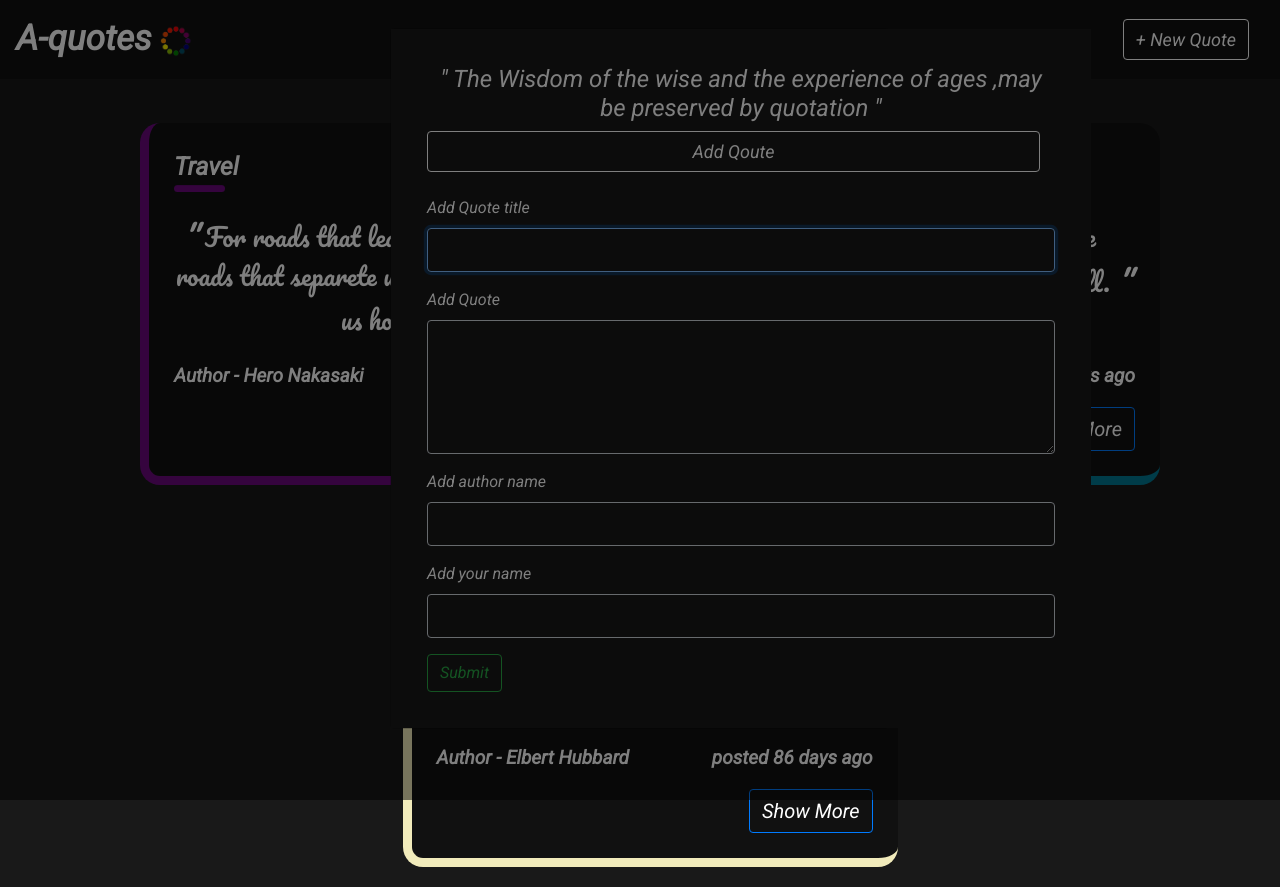
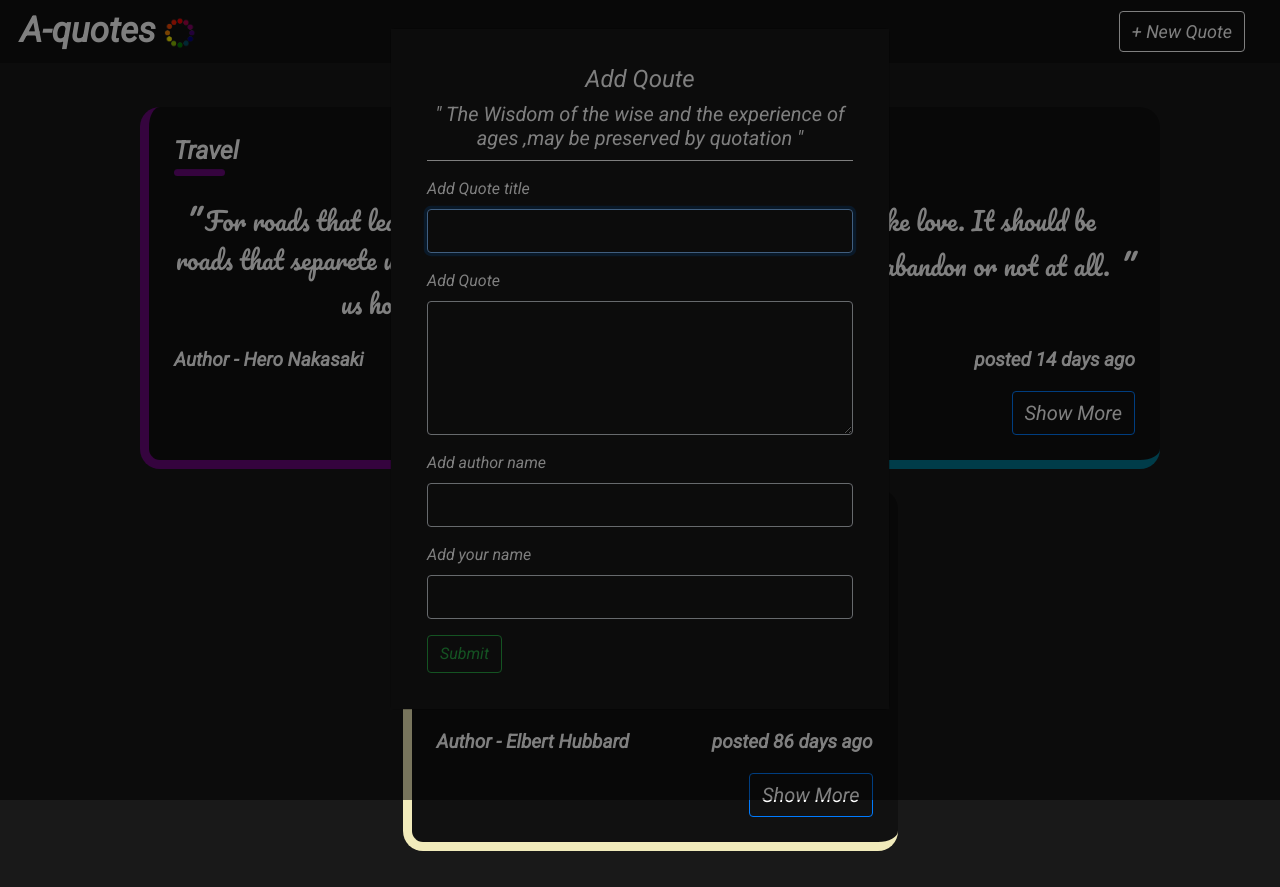
Before and after one commit to kilonzif/A-quote, an Angular app: page / in a window 1280 px wide. Both pictures are taken after a click on the link "+ New Quote". Built offline with nearby package versions, Linux system fonts and the light colour scheme.

Commit message:
edit navbar styling

```diff
--- a/src/app/quotes-app/quotes-app.component.css
+++ b/src/app/quotes-app/quotes-app.component.css
@@ -1,6 +1,5 @@
 /* font-family: 'Pacifico', cursive;
 font-family: 'Roboto', sans-serif; */
-
 
 .main-wrapper {
   height: 100%;
@@ -10,17 +9,16 @@ font-family: 'Roboto', sans-serif; */
 .navbar {
   background-color: #111111 !important;
   width: 100vw;
+  padding: 0px 20px;
 }
 
 .navbar a {
   color: #fff;
 }
 
-
-
 .navbar .navbar-brand {
   font-size: 35px;
-  font-family: 'Roboto', sans-serif;
+  font-family: "Roboto", sans-serif;
   font-weight: 600;
 }
 
@@ -29,10 +27,8 @@ font-family: 'Roboto', sans-serif; */
   padding: 10px;
 }
 
-
 .modal-body {
-
-  width: 700px;
+  width: 100%;
   color: #fff;
   background-color: #191919 !important;
 }
--- a/src/app/quotes-form/quotes-form.component.css
+++ b/src/app/quotes-form/quotes-form.component.css
@@ -22,3 +22,7 @@ textarea[type="text"]:focus {
   display: flex;
   flex-direction: column;
 }
+h5{
+  padding-bottom: 10px;
+  border-bottom: 1px solid white;
+}
--- a/src/app/quotes-form/quotes-form.component.html
+++ b/src/app/quotes-form/quotes-form.component.html
@@ -1,10 +1,11 @@
 <div class="form-wrapper">
   <div class="quote-intro">
-    <h4 class="text-center">
+        <h4 class="mb-2 text-center text-white">Add Qoute</h4>
+    <h5 class="text-center mb-3">
       <em>"</em> The Wisdom of the wise and the experience of ages ,may be
       preserved by quotation <em>"</em>
-    </h4>
-    <h4 class="btn newBtn mb-4 text-center text-white">Add Qoute</h4>
+    </h5>
+
   </div>
   <form
     #quoteForm="ngForm"
```
